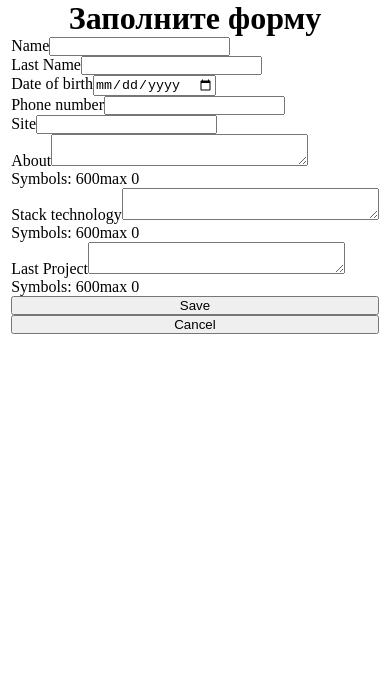
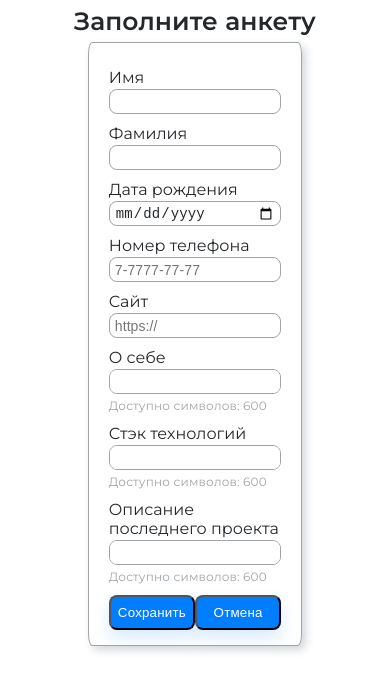
Before and after one commit to AlexE1987/homework_1, a React (Create React App) app: page / in a window 390 px wide. Shown: the top 692 px of the page. Built offline with nearby package versions, Linux system fonts and the light colour scheme.

Commit message:
feat: correct phone validation; styles for FormCompleted

```diff
--- a/public/index.html
+++ b/public/index.html
@@ -12,6 +12,9 @@
     <link rel="apple-touch-icon" href="%PUBLIC_URL%/logo192.png" />
 
     <link rel="manifest" href="%PUBLIC_URL%/manifest.json" />
+    <link rel="preconnect" href="https://fonts.googleapis.com">
+<link rel="preconnect" href="https://fonts.gstatic.com" crossorigin>
+<link href="https://fonts.googleapis.com/css2?family=Montserrat:wght@400;500;600;700&display=swap" rel="stylesheet">
 
     <title>React App</title>
   </head>
--- a/src/App.js
+++ b/src/App.js
@@ -5,11 +5,28 @@ import Header from './components/Header/Header';
 import React, { Component } from 'react';
 
 export class App extends Component {
+  constructor(props) {
+    super(props);
+    this.state = {
+      headerTitle: 'Заполните анкету',
+    };
+  }
+
+  renameHeaderTitle = (name, lastName) => {
+    let newHeaderTitle = `${name} ${lastName}`;
+    this.setState(() => ({
+      headerTitle: newHeaderTitle,
+    }));
+  };
+
   render() {
     return (
       <div className="App">
-        <Header />
-        <Main />
+        <Header
+          headerTitle={this.state.headerTitle}
+          headerTitleChanged={this.state.headerTitleChanged}
+        />
+        <Main renameHeaderTitle={this.renameHeaderTitle} />
       </div>
     );
   }
--- /dev/null
+++ b/src/components/FormCompleted/FormCompleted.css
@@ -0,0 +1,24 @@
+.form-completed__wrapper {
+  word-wrap: break-word;
+}
+
+.info__wrapper {
+}
+
+.title {
+  margin-top: 10px;
+  font-weight: 500;
+  font-size: 14px;
+  line-height: 18px;
+  letter-spacing: 0.1px;
+  color: #25282b;
+}
+
+.desc {
+  width: 500px;
+  margin-top: 10px;
+  font-size: 12px;
+  line-height: 16px;
+  letter-spacing: 0.2px;
+  color: #a0a4a8;
+}
--- a/src/components/FormCompleted/FormCompleted.jsx
+++ b/src/components/FormCompleted/FormCompleted.jsx
@@ -1,22 +1,27 @@
 import React, { Component } from 'react';
-
+import './FormCompleted.css';
 export class FormCompleted extends Component {
-  constructor(props) {
-    super(props);
-    console.log(props);
-  }
-
   render() {
     return (
-      <div className={this.props.state.formIsValid ? '' : 'hide'}>
-        <p>Name {this.props.state.name}</p>
-        <p>Last Name{this.props.state.lastName}</p>
-        <p>Date of birth {this.props.state.dateOfBirth}</p>
-        <p>Phone {this.props.state.phone}</p>
-        <p>Site {this.props.state.site}</p>
-        <p>About {this.props.state.about}</p>
-        <p>Stack tech {this.props.state.stackTechnology}</p>
-        <p>Last project{this.props.state.lastProject}</p>
+      <div className={this.props.state.formIsValid ? 'form-completed__wrapper' : 'hide'}>
+        <div className="info__wrapper">
+          <h3 className="title">Дата рождения</h3>
+          <p className="desc">{this.props.state.dateOfBirth}</p>
+          <h3 className="title">Номер телефона</h3>
+          <p className="desc">{this.props.state.phone}</p>
+          <h3 className="title">Сайт</h3>
+          <p className="desc">{this.props.state.site}</p>
+        </div>
+        <div className="description__wrapper">
+          <h3 className="title"> О себе</h3>
+          <p className="desc">{this.props.state.about}</p>
+
+          <h3 className="title"> Стэк технологий</h3>
+          <p className="desc">{this.props.state.stackTechnology}</p>
+
+          <h3 className="title"> Описание последнего проекта </h3>
+          <p className="desc">{this.props.state.lastProject}</p>
+        </div>
       </div>
     );
   }
--- /dev/null
+++ b/src/components/Header/Header.css
@@ -0,0 +1,8 @@
+.header {
+  font-weight: 600;
+  font-size: 25px;
+  line-height: 42px;
+  letter-spacing: 0.1px;
+  color: #25282b;
+  word-wrap: break-word;
+}
--- a/src/components/Header/Header.jsx
+++ b/src/components/Header/Header.jsx
@@ -1,7 +1,10 @@
-import React from 'react';
+import React, { Component } from 'react';
+import './Header.css';
 
-const Header = () => {
-  return <h1>Заполните форму</h1>;
-};
+export class Header extends Component {
+  render() {
+    return <h1 className="header">{this.props.headerTitle}</h1>;
+  }
+}
 
 export default Header;
--- a/src/components/Main/Main.jsx
+++ b/src/components/Main/Main.jsx
@@ -2,7 +2,7 @@ import React, { Component } from 'react';
 import FormCompleted from '../FormCompleted/FormCompleted';
 import Form from '../UI/Form/Form';
 import './Main.css';
-import { formInitialState, formErrors } from '../store/store';
+import { formInitialState, formErrors } from '../../store/store';
 
 export class Main extends Component {
   constructor(props) {
@@ -30,12 +30,10 @@ export class Main extends Component {
     } else formErrors.lastName = '';
 
     if (this.state.dateOfBirth === '') {
-      formErrors.dateOfBirth = 'Поле пустое. Заполните пожалуйста';
+      formErrors.dateOfBirth = 'Выберите дату рождения';
     } else formErrors.dateOfBirth = '';
 
-    // ! create formating a phone number while typing
-
-    if (!/[0-9]/.test(this.state.phone.trim())) {
+    if (!/\d\-\d{4}\-\d{2}\-\d{2}$/.test(this.state.phone.trim())) {
       this.state.phone === ''
         ? (formErrors.phone = 'Поле пустое. Заполните пожалуйста')
         : (formErrors.phone = 'Введите корректный номер телефона в формате: 7-7777-77-77');
@@ -49,20 +47,20 @@ export class Main extends Component {
 
     if (this.state.about.trim() === '') {
       formErrors.about = 'Поле пустое. Заполните пожалуйста';
-    } else if (this.state.about.trim().length > 10) {
-      formErrors.about = 'Превышен лимит символов в поле';
+    } else if (this.state.about.trim().length > 600) {
+      formErrors.about = 'Превышен лимит символов в поле ввода';
     } else formErrors.about = '';
 
     if (this.state.stackTechnology.trim() === '') {
       formErrors.stackTechnology = 'Поле пустое. Заполните пожалуйста';
-    } else if (this.state.stackTechnology.trim().length > 10) {
-      formErrors.stackTechnology = 'Превышен лимит символов в поле';
+    } else if (this.state.stackTechnology.trim().length > 600) {
+      formErrors.stackTechnology = 'Превышен лимит символов в поле ввода';
     } else formErrors.stackTechnology = '';
 
     if (this.state.lastProject.trim() === '') {
       formErrors.lastProject = 'Поле пустое. Заполните пожалуйста';
-    } else if (this.state.lastProject.trim().length > 10) {
-      formErrors.lastProject = 'Превышен лимит символов в поле';
+    } else if (this.state.lastProject.trim().length > 600) {
+      formErrors.lastProject = 'Превышен лимит символов в поле ввода';
     } else formErrors.lastProject = '';
 
     if (
@@ -86,28 +84,28 @@ export class Main extends Component {
         lastProjectError: formErrors.lastProject,
       }));
     } else {
+      this.props.renameHeaderTitle(this.state.name, this.state.lastName);
       this.setState({ formIsValid: true });
     }
   };
 
   clearState = (event) => {
     event.preventDefault();
+    this.props.renameHeaderTitle(this.state.formIsValid, this.state.name, this.state.lastName);
     this.setState(formInitialState);
   };
 
   render() {
     return (
-      <div>
+      <>
         <Form
           getValuesFromForm={this.getValuesFromForm}
-          formValid={this.state.formValid}
-          formValidate={this.formValidate}
           inputsValidate={this.inputsValidate}
           clearState={this.clearState}
           state={this.state}
         />
         <FormCompleted state={this.state} />
-      </div>
+      </>
     );
   }
 }
--- a/src/components/UI/Form/Form.css
+++ b/src/components/UI/Form/Form.css
@@ -1,11 +1,75 @@
 .form__wrapper {
+  padding: 15px 20px;
+  width: 55vw;
+  max-width: 500px;
   display: flex;
   flex-direction: column;
+  border: 1px solid #a0a4a8;
+  border-radius: 2%;
+
+  -webkit-box-shadow: 4px 4px 8px 0px rgba(34, 60, 80, 0.2);
+  -moz-box-shadow: 4px 4px 8px 0px rgba(34, 60, 80, 0.2);
+  box-shadow: 4px 4px 8px 0px rgba(34, 60, 80, 0.2);
 }
+
+.error {
+  color: red;
+}
+
+.label {
+  color: #25282b;
+  margin-top: 10px;
+}
+
+.input {
+  height: 25px;
+  margin-top: 2px;
+  width: 100%;
+  border: 1px solid #a0a4a8;
+  box-sizing: border-box;
+  border-radius: 8px;
+  padding: 5px;
+  font-weight: 500;
+  font-size: 14px;
+  line-height: 18px;
+  letter-spacing: 0.1px;
+  color: #25282b;
+}
+
+.textarea {
+  resize: none;
+}
+.symbols-counter {
+  font-size: 12px;
+  line-height: 16px;
+  letter-spacing: 0.2px;
+  color: #a0a4a8;
+}
+
+.btn__container {
+  display: flex;
+  justify-content: space-evenly;
+  margin-top: 10px;
+}
+
+.btn {
+  display: flex;
+  align-items: center;
+  justify-content: center;
+  width: 155px;
+  height: 35px;
+  letter-spacing: 0.2px;
+  color: #ffffff;
+  background: #007eff;
+  box-shadow: 0px 8px 16px rgb(0 126 255 / 16%);
+  border-radius: 8px;
+  cursor: pointer;
+}
+
+.btn:hover {
+  background-color: lightseagreen;
+}
+
 .hide {
   display: none;
 }
-
-.error {
-  border: 2px solid red;
-}
--- a/src/components/UI/Form/Form.jsx
+++ b/src/components/UI/Form/Form.jsx
@@ -1,6 +1,5 @@
 import React, { Component } from 'react';
 import './Form.css';
-import { formInitialState } from '../../store/store';
 export class Form extends Component {
   handleFormSubmit = (event) => {
     event.preventDefault();
@@ -12,101 +11,120 @@ export class Form extends Component {
       <form
         className={this.props.state.formIsValid ? 'hide' : 'form__wrapper'}
         onSubmit={this.handleFormSubmit}>
-        <label htmlFor="">
-          Name
+        <label className="label" htmlFor="">
+          Имя
           <input
+            className="input"
             name="name"
             type="text"
             value={this.props.state.name}
             onChange={this.props.getValuesFromForm}
           />
-          {<p>{this.props.state.nameError}</p>}
+          {<p className="error">{this.props.state.nameError}</p>}
         </label>
 
-        <label htmlFor="">
-          Last Name
+        <label className="label" htmlFor="">
+          Фамилия
           <input
+            className="input"
             name="lastName"
             type="text"
             value={this.props.state.lastName}
             onChange={this.props.getValuesFromForm}
           />
-          {<p>{this.props.state.lastNameError}</p>}
+          {<p className="error">{this.props.state.lastNameError}</p>}
         </label>
 
-        <label htmlFor="">
-          Date of birth
+        <label className="label" htmlFor="">
+          Дата рождения
           <input
+            className="input"
             name="dateOfBirth"
             type="date"
             value={this.props.state.dateOfBirth}
             onChange={this.props.getValuesFromForm}
           />
-          {<p>{this.props.state.dateOfBirthError}</p>}
+          {<p className="error">{this.props.state.dateOfBirthError}</p>}
         </label>
 
-        <label htmlFor="">
-          Phone number
+        <label className="label" htmlFor="">
+          Номер телефона
           <input
+            className="input"
             type="tel"
             name="phone"
-            maxLength="12"
+            placeholder="7-7777-77-77"
             value={this.props.state.phone}
             onChange={this.props.getValuesFromForm}
           />
-          {<p>{this.props.state.phoneError}</p>}
+          {<p className="error">{this.props.state.phoneError}</p>}
         </label>
 
-        <label htmlFor="">
-          Site
+        <label className="label" htmlFor="">
+          Сайт
           <input
+            className="input"
             name="site"
             type="text"
+            placeholder="https:// "
             value={this.props.state.site}
             onChange={this.props.getValuesFromForm}
           />
-          {<p>{this.props.state.siteError}</p>}
+          {<p className="error">{this.props.state.siteError}</p>}
         </label>
 
-        <label htmlFor="">
-          About
+        <label className="label" htmlFor="">
+          О себе
           <textarea
+            className="input textarea"
             name="about"
             cols="30"
             rows="2"
             value={this.props.state.about}
             onChange={this.props.getValuesFromForm}></textarea>
-          <div>Symbols: 600max {this.props.state.about.length}</div>
-          {<p>{this.props.state.aboutError}</p>}
+          <div className="symbols-counter">
+            Доступно символов: {600 - this.props.state.about.length}
+          </div>
+          {<p className="error">{this.props.state.aboutError}</p>}
         </label>
 
-        <label htmlFor="">
-          Stack technology
+        <label className="label" htmlFor="">
+          Стэк технологий
           <textarea
+            className="input textarea"
             name="stackTechnology"
             cols="30"
             rows="2"
             value={this.props.state.stackTechnology}
             onChange={this.props.getValuesFromForm}></textarea>
-          <div>Symbols: 600max {this.props.state.stackTechnology.length}</div>
-          {<p>{this.props.state.stackTechnologyError}</p>}
+          <div className="symbols-counter">
+            Доступно символов: {600 - this.props.state.stackTechnology.length}
+          </div>
+          {<p className="error">{this.props.state.stackTechnologyError}</p>}
         </label>
 
-        <label htmlFor="">
-          Last Project
+        <label className="label" htmlFor="">
+          Описание последнего проекта
           <textarea
+            className="input textarea"
             name="lastProject"
             id=""
             cols="30"
             rows="2"
             value={this.props.state.lastProject}
             onChange={this.props.getValuesFromForm}></textarea>
-          <div>Symbols: 600max {this.props.state.lastProject.length}</div>
-          {<p>{this.props.state.lastProjectError}</p>}
+          <div className="symbols-counter">
+            Доступно символов: {600 - this.props.state.lastProject.length}
+          </div>
+          {<p className="error">{this.props.state.lastProjectError}</p>}
         </label>
 
-        <button>Save</button>
-        <button onClick={this.props.clearState}>Cancel</button>
+        <div className="btn__container">
+          <button className="btn">Сохранить</button>
+          <button className="btn" onClick={this.props.clearState}>
+            Отмена
+          </button>
+        </div>
       </form>
     );
   }
--- a/src/index.css
+++ b/src/index.css
@@ -3,3 +3,9 @@
   padding: 0;
   box-sizing: border-box;
 }
+body {
+  font-family: Montserrat;
+  font-style: normal;
+  font-weight: normal;
+  font-size: 16px;
+}
```
Also changed, not shown: src/store/store.js (renamed from src/components/store/store.js).
